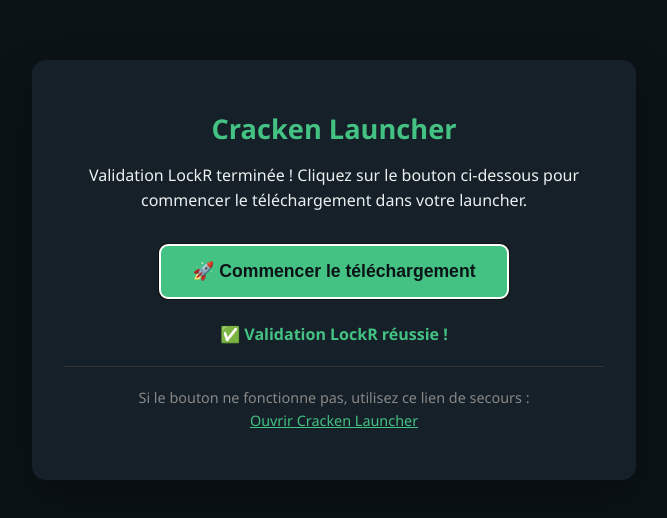
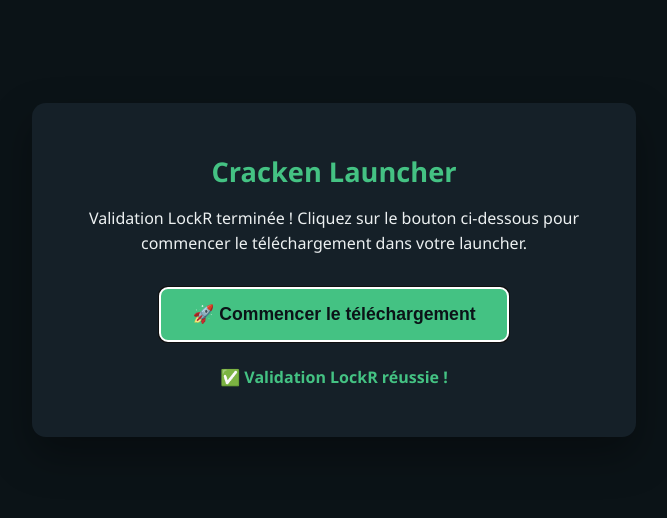
Before and after one commit to Pomdapiee/Cracken_Polling, a plain HTML site: page public/index.html in a window 1280 px wide. Shown: the part 154-672 px from the top of the page, without its empty margins (306-973 px from the left). Drawn offline with Linux system fonts and the light colour scheme.

Commit message:
Update index.html

```diff
--- a/public/index.html
+++ b/public/index.html
@@ -88,10 +88,6 @@
     <p class="status" id="status">Prêt à télécharger</p>
 
     <div id="fallbackInfo" class="hidden">
-      <hr style="margin: 20px 0; border: none; border-top: 1px solid #333;">
-      <p style="font-size: 0.9rem; color: #888;">
-        Si le bouton ne fonctionne pas, utilisez ce lien de secours :<br>
-        <a id="fallbackLink" href="#" target="_blank" rel="noopener">Ouvrir Cracken Launcher</a>
       </p>
     </div>
   </div>
```
